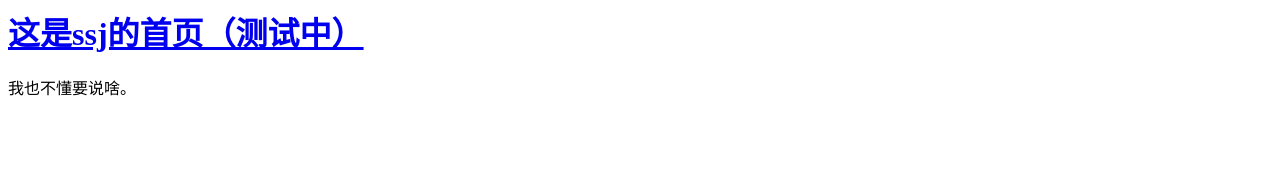
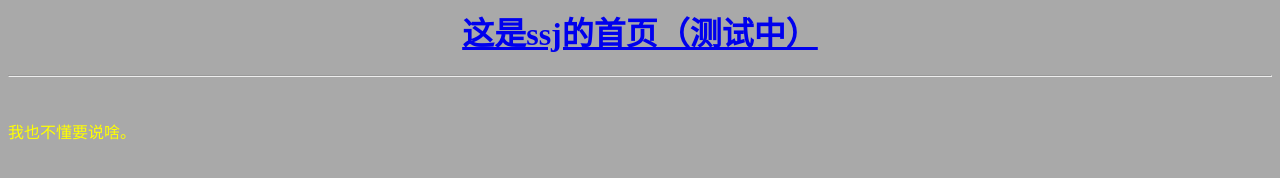
Before and after one commit to h4ckm310n/pwxssj.github.io, a plain HTML site: page index.html in a window 1280 px wide. Drawn offline with Linux system fonts and the light colour scheme.

Commit message:
index.html

```diff
--- a/index.html
+++ b/index.html
@@ -1,7 +1,10 @@
 <html>
-<body>
-    <a href="pwxssj.github.io"><h1>这是ssj的首页（测试中）</h1></a>
-    <p>我也不懂要说啥。</p>
+<body style="background-color: darkgrey">
+    <a href="pwxssj.github.io"><h1 style="text-align: center">这是ssj的首页（测试中）</h1></a>
+    <hr/>
+    <br/>
+    <p style="color: yellow">我也不懂要说啥。</p>
+
 
 </body>
 </html>
```
